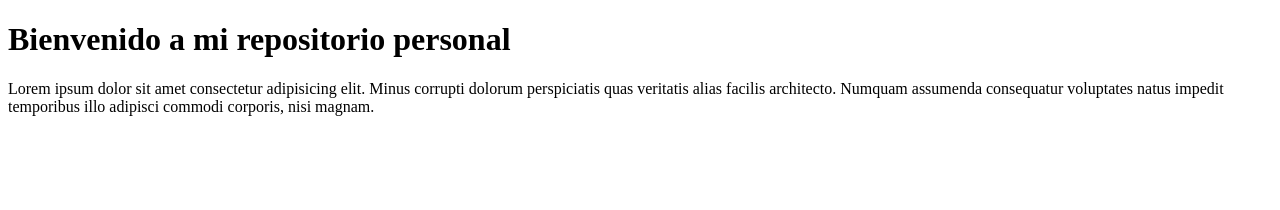
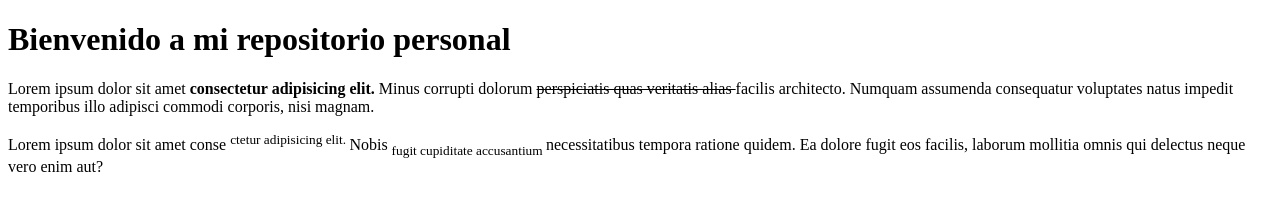
Before and after one commit to Nicogp20/LM-24-25, a plain HTML site: page Index.html in a window 1280 px wide. Drawn offline with Linux system fonts and the light colour scheme.

Commit message:
nuevos comandos

```diff
--- a/Index.html
+++ b/Index.html
@@ -7,6 +7,7 @@
 </head>
 <body>
     <h1>Bienvenido a mi repositorio personal</h1>
-    <p>Lorem ipsum dolor sit amet consectetur adipisicing elit. Minus corrupti dolorum perspiciatis quas veritatis alias facilis architecto. Numquam assumenda consequatur voluptates natus impedit temporibus illo adipisci commodi corporis, nisi magnam.</p>
+    <p>Lorem ipsum dolor sit amet <b>consectetur adipisicing elit. </b> Minus corrupti dolorum <del> perspiciatis quas veritatis alias </del> facilis architecto. Numquam assumenda consequatur voluptates natus impedit temporibus illo adipisci commodi corporis, nisi magnam.</p>
+    <p>Lorem ipsum dolor sit amet conse <sup> ctetur adipisicing elit. </sup> Nobis <sub> fugit cupiditate accusantium  </sub>necessitatibus tempora ratione quidem. Ea dolore fugit eos facilis, laborum mollitia omnis qui delectus neque vero enim aut?</p>
 </body>
 </html>
```
